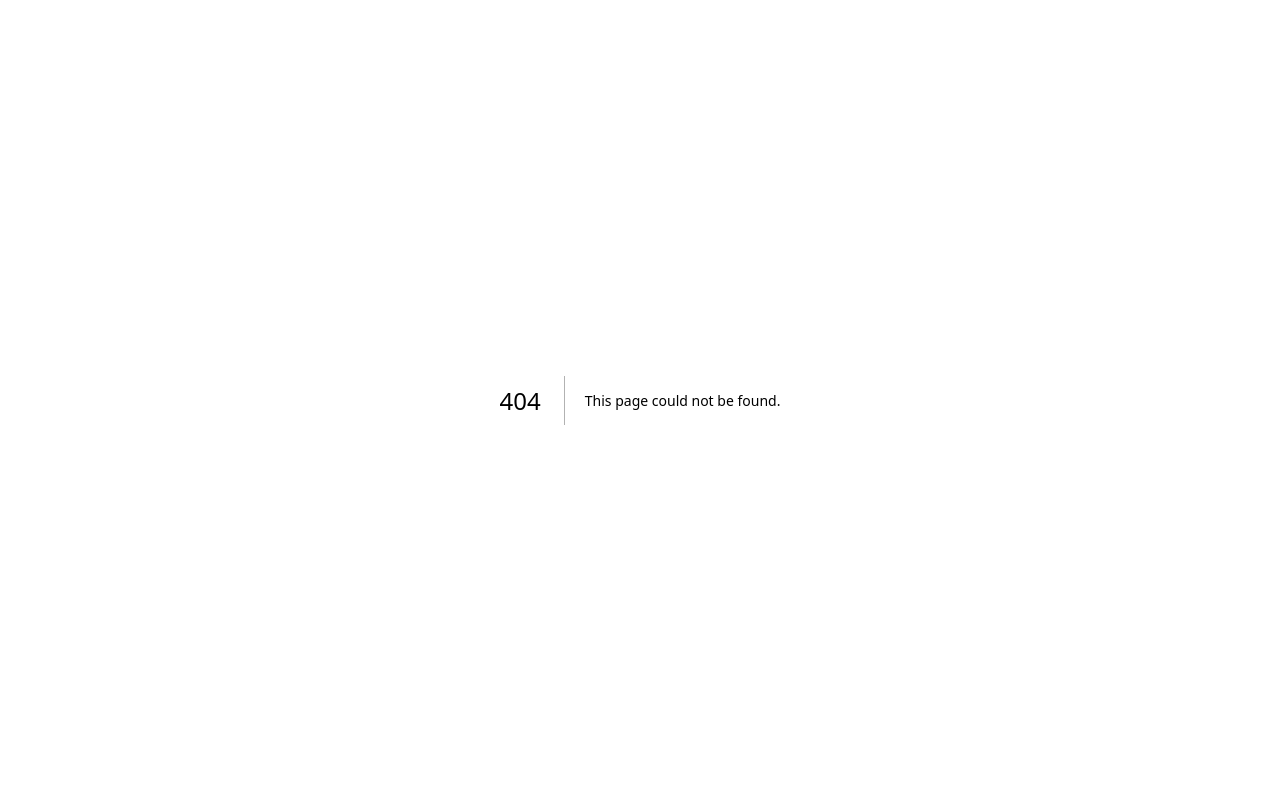
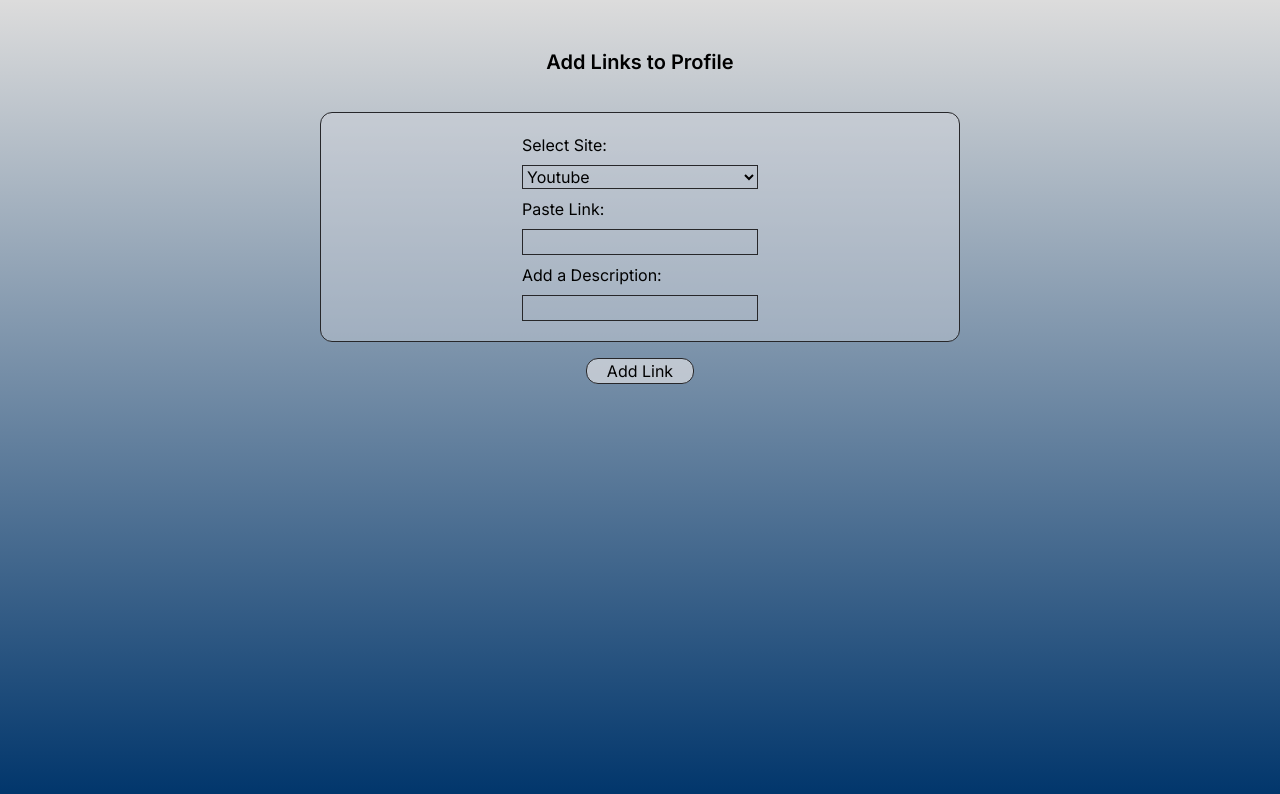
Before and after one commit to japeotter21/linkplant, a Next.js app: page /config in a window 1280 px wide. Before the commit this address had no page. Shown: the top 794 px of the page. Built offline with nearby package versions, Linux system fonts and the light colour scheme.

Commit message:
config page scaffold

```diff
--- a/package.json
+++ b/package.json
@@ -19,6 +19,7 @@
     "postcss": "8.4.24",
     "react": "18.2.0",
     "react-dom": "18.2.0",
+    "react-icons": "^4.9.0",
     "tailwindcss": "3.3.2",
     "typescript": "5.1.3"
   }
--- /dev/null
+++ b/src/app/config/page.tsx
@@ -0,0 +1,56 @@
+"use client";
+import React, { useState, useEffect } from 'react'
+import { SiPatreon, SiTiktok, SiYoutube } from 'react-icons/si'
+import { BsChevronDown } from 'react-icons/bs'
+export default function Config() {
+
+    const [sites, setSites] = useState([])
+
+    const SiteForm = () => {
+
+        return (
+            <>
+                <div className="sm:w-max lg:w-1/2 flex flex-col text-center items-center gap-5 border border-zinc-800 rounded-xl bg-gray-300 bg-opacity-40">
+                    <div
+                    className="w-full px-5 py-5 transition-colors"
+                    >
+                        <form className='flex flex-col w-max place-items-start mx-auto gap-2'>
+                            <label htmlFor="site">Select Site:</label>
+                            <select id="site" name="site" required className='border border-zinc-800 bg-inherit w-full'>
+                                <option value="youtube">Youtube</option>
+                                <option value='tiktok'>Tik Tok</option>
+                                <option value='instagram'>Instagram</option>
+                                <option value='patreon'>Patreon</option>
+                                <option value='twitter'>Twitter</option>
+                            </select>
+                            <label htmlFor="site">Paste Link:</label>
+                            <input type='text' id="link" name="link" required className='border border-zinc-800 bg-inherit' />
+                            <label htmlFor="site">Add a Description:</label>
+                            <input type='text' id="description" name="description" required className='border border-zinc-800 bg-inherit' />
+                        </form>
+                    </div>
+                </div>
+                <button className='border border-zinc-800 rounded-xl bg-gray-300 bg-opacity-80 px-5'>Add Link</button>
+            </>
+        )
+    }
+
+    return (
+        <main className="flex min-h-screen flex-col items-center pt-12 gap-4">
+        <div className="items-center text-sm mb-5">
+            <h2 className={`text-xl font-semibold text-center px-10`}>
+                Add Links to Profile
+            </h2>
+        </div>
+        { sites.length > 0 ?
+            sites.map((item,id)=>
+                <>
+                    <SiteForm />
+                </>
+            )
+        :
+            <SiteForm />
+        }
+        </main>
+    )
+}
--- a/src/app/globals.css
+++ b/src/app/globals.css
@@ -4,8 +4,8 @@
 
 :root {
   --foreground-rgb: 0, 0, 0;
-  --background-start-rgb: 214, 219, 220;
-  --background-end-rgb: 255, 255, 255;
+  --background-end-rgb: 0, 53, 107;
+  --background-start-rgb: 220, 220, 220;
 }
 
 @media (prefers-color-scheme: dark) {
--- a/src/app/layout.tsx
+++ b/src/app/layout.tsx
@@ -4,7 +4,7 @@ import { Inter } from 'next/font/google'
 const inter = Inter({ subsets: ['latin'] })
 
 export const metadata = {
-  title: 'Create Next App',
+  title: 'My Linkplant',
   description: 'Generated by create next app',
 }
 
--- a/src/app/page.tsx
+++ b/src/app/page.tsx
@@ -1,112 +1,73 @@
+import { SiPatreon, SiTiktok, SiYoutube } from 'react-icons/si'
 import Image from 'next/image'
-
+import profile from './assets/unnamed.jpg'
+import Link from 'next/link'
 export default function Home() {
   return (
-    <main className="flex min-h-screen flex-col items-center justify-between p-24">
-      <div className="z-10 w-full max-w-5xl items-center justify-between font-mono text-sm lg:flex">
-        <p className="fixed left-0 top-0 flex w-full justify-center border-b border-gray-300 bg-gradient-to-b from-zinc-200 pb-6 pt-8 backdrop-blur-2xl dark:border-neutral-800 dark:bg-zinc-800/30 dark:from-inherit lg:static lg:w-auto  lg:rounded-xl lg:border lg:bg-gray-200 lg:p-4 lg:dark:bg-zinc-800/30">
-          Get started by editing&nbsp;
-          <code className="font-mono font-bold">src/app/page.tsx</code>
-        </p>
-        <div className="fixed bottom-0 left-0 flex h-48 w-full items-end justify-center bg-gradient-to-t from-white via-white dark:from-black dark:via-black lg:static lg:h-auto lg:w-auto lg:bg-none">
-          <a
-            className="pointer-events-none flex place-items-center gap-2 p-8 lg:pointer-events-auto lg:p-0"
-            href="https://vercel.com?utm_source=create-next-app&utm_medium=appdir-template&utm_campaign=create-next-app"
-            target="_blank"
-            rel="noopener noreferrer"
-          >
-            By{' '}
-            <Image
-              src="/vercel.svg"
-              alt="Vercel Logo"
-              className="dark:invert"
-              width={100}
-              height={24}
-              priority
-            />
-          </a>
-        </div>
+    <main className="flex min-h-screen flex-col items-center pt-12 gap-4">
+      <div className="items-center text-sm mb-5">
+          <Image src={profile} alt="tatsuyoshi" className='rounded-3xl mx-auto mb-4'
+            width={80}
+            height={80}
+          />
+          <h2 className={`text-md font-semibold text-center px-10`}>
+              Guitar riffs, beats, and occasionally something worth watching
+          </h2>
       </div>
 
-      <div className="relative flex place-items-center before:absolute before:h-[300px] before:w-[480px] before:-translate-x-1/2 before:rounded-full before:bg-gradient-radial before:from-white before:to-transparent before:blur-2xl before:content-[''] after:absolute after:-z-20 after:h-[180px] after:w-[240px] after:translate-x-1/3 after:bg-gradient-conic after:from-sky-200 after:via-blue-200 after:blur-2xl after:content-[''] before:dark:bg-gradient-to-br before:dark:from-transparent before:dark:to-blue-700 before:dark:opacity-10 after:dark:from-sky-900 after:dark:via-[#0141ff] after:dark:opacity-40 before:lg:h-[360px]">
-        <Image
-          className="relative dark:drop-shadow-[0_0_0.3rem_#ffffff70] dark:invert"
-          src="/next.svg"
-          alt="Next.js Logo"
-          width={180}
-          height={37}
-          priority
-        />
-      </div>
+      <div className="sm:w-max lg:w-1/2 flex flex-col text-center items-center gap-5">
 
-      <div className="mb-32 grid text-center lg:mb-0 lg:grid-cols-4 lg:text-left">
         <a
-          href="https://nextjs.org/docs?utm_source=create-next-app&utm_medium=appdir-template&utm_campaign=create-next-app"
-          className="group rounded-lg border border-transparent px-5 py-4 transition-colors hover:border-gray-300 hover:bg-gray-100 hover:dark:border-neutral-700 hover:dark:bg-neutral-800/30"
+          href="https://www.youtube.com/channel/UCKzFivbVW4htLbnCP234VsQ"
+          className="group flex gap-3 lg:grid lg:grid-cols-3 justify-between items-center w-full rounded-3xl border px-5 py-3 transition-colors bg-gray-300 border-zinc-800 dark:border-neutral-700 dark:bg-neutral-800 bg-opacity-40"
           target="_blank"
           rel="noopener noreferrer"
         >
-          <h2 className={`mb-3 text-2xl font-semibold`}>
-            Docs{' '}
-            <span className="inline-block transition-transform group-hover:translate-x-1 motion-reduce:transform-none">
+            <SiYoutube size={25} />
+          <h2 className={`text-2xl font-semibold`}>
+            Youtube
+            {/* <span className="inline-block transition-transform group-translate-x-1 motion-reduce:transform-none">
               -&gt;
-            </span>
+            </span> */}
           </h2>
-          <p className={`m-0 max-w-[30ch] text-sm opacity-50`}>
-            Find in-depth information about Next.js features and API.
+          <p className={`text-sm opacity-50 lg:text-right`}>
+            @tatsuyoshiguitar
           </p>
         </a>
 
         <a
-          href="https://nextjs.org/learn?utm_source=create-next-app&utm_medium=appdir-template-tw&utm_campaign=create-next-app"
-          className="group rounded-lg border border-transparent px-5 py-4 transition-colors hover:border-gray-300 hover:bg-gray-100 hover:dark:border-neutral-700 hover:dark:bg-neutral-800 hover:dark:bg-opacity-30"
+          href="https://www.tiktok.com/@tatsuyoshiguitar"
+          className="group flex gap-3 lg:grid lg:grid-cols-3 justify-between items-center w-full rounded-3xl border px-5 py-3 transition-colors bg-gray-300 border-zinc-800 dark:border-neutral-700 dark:bg-neutral-800 bg-opacity-40"
           target="_blank"
           rel="noopener noreferrer"
         >
-          <h2 className={`mb-3 text-2xl font-semibold`}>
-            Learn{' '}
-            <span className="inline-block transition-transform group-hover:translate-x-1 motion-reduce:transform-none">
+          <SiTiktok />
+          <h2 className={`text-2xl font-semibold`}>
+            Tik Tok
+            {/* <span className="inline-block transition-transform group-translate-x-1 motion-reduce:transform-none">
               -&gt;
-            </span>
+            </span> */}
           </h2>
-          <p className={`m-0 max-w-[30ch] text-sm opacity-50`}>
-            Learn about Next.js in an interactive course with&nbsp;quizzes!
+          <p className={`text-sm opacity-50 lg:text-right`}>
+            @tatsuyoshiguitar
           </p>
         </a>
 
         <a
-          href="https://vercel.com/templates?framework=next.js&utm_source=create-next-app&utm_medium=appdir-template&utm_campaign=create-next-app"
-          className="group rounded-lg border border-transparent px-5 py-4 transition-colors hover:border-gray-300 hover:bg-gray-100 hover:dark:border-neutral-700 hover:dark:bg-neutral-800/30"
+          href="https://www.patreon.com/tatsuyoshi"
+          className="group flex gap-3 lg:grid lg:grid-cols-3 justify-between items-center w-full rounded-3xl border px-5 py-3 transition-colors bg-gray-300 border-zinc-800 dark:border-neutral-700 dark:bg-neutral-800 bg-opacity-40"
           target="_blank"
           rel="noopener noreferrer"
         >
-          <h2 className={`mb-3 text-2xl font-semibold`}>
-            Templates{' '}
-            <span className="inline-block transition-transform group-hover:translate-x-1 motion-reduce:transform-none">
-              -&gt;
-            </span>
+          <SiPatreon />
+          <h2 className={`text-2xl font-semibold`}>
+            Patreon
           </h2>
-          <p className={`m-0 max-w-[30ch] text-sm opacity-50`}>
-            Explore the Next.js 13 playground.
+          <p className={`text-sm opacity-50 lg:text-right`}>
+            @tatsuyoshi
           </p>
         </a>
-
-        <a
-          href="https://vercel.com/new?utm_source=create-next-app&utm_medium=appdir-template&utm_campaign=create-next-app"
-          className="group rounded-lg border border-transparent px-5 py-4 transition-colors hover:border-gray-300 hover:bg-gray-100 hover:dark:border-neutral-700 hover:dark:bg-neutral-800/30"
-          target="_blank"
-          rel="noopener noreferrer"
-        >
-          <h2 className={`mb-3 text-2xl font-semibold`}>
-            Deploy{' '}
-            <span className="inline-block transition-transform group-hover:translate-x-1 motion-reduce:transform-none">
-              -&gt;
-            </span>
-          </h2>
-          <p className={`m-0 max-w-[30ch] text-sm opacity-50`}>
-            Instantly deploy your Next.js site to a shareable URL with Vercel.
-          </p>
-        </a>
+        <Link href="/config">Config</Link>
       </div>
     </main>
   )
```
Also changed, not shown: src/app/assets/unnamed.jpg (added), 1 other file (tests, documents, lock files or other folders).
